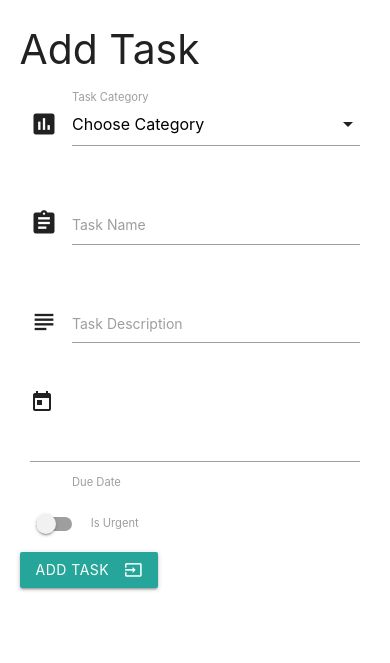
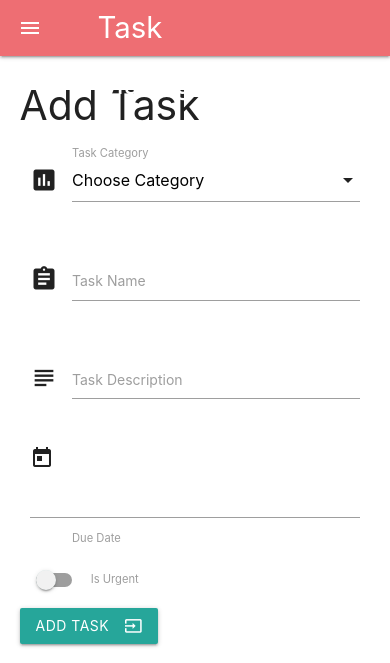
Before and after one commit to auxfuse/task-manager, a Flask app: page /add_task in a window 390 px wide. Shown: the top 663 px of the page. Run offline with Flask 2, Linux system fonts and the light colour scheme; data that the repository does not hold is empty; some libraries are stand-ins or nearby versions.

Commit message:
Added fully responsive navbar and associated jQuery

```diff
--- a/static/js/javascript.js
+++ b/static/js/javascript.js
@@ -1,4 +1,5 @@
 $(document).ready(function(){
+    $('.sidenav').sidenav();
     $('.collapsible').collapsible();
     $('.datepicker').datepicker({
         format: "dd mmm yyyy",
--- a/templates/base.html
+++ b/templates/base.html
@@ -8,6 +8,24 @@
         <title>Home</title>
     </head>
     <body>
+        <header>
+            <nav>
+                <div class="nav-wrapper">
+                    <a href="{{url_for('get_tasks')}}" class="brand-logo">Task Manager</a>
+                    <a href="#" data-target="mobile-demo" class="sidenav-trigger"><i class="material-icons">menu</i></a>
+                    <ul id="nav-mobile" class="right hide-on-med-and-down">
+                        <li><a href="{{url_for('get_tasks')}}">Home</a></li>
+                        <li><a href="{{url_for('add_task')}}">New Task</a></li>
+                        <li><a href="{{url_for('get_categories')}}">Manage Categories</a></li>
+                    </ul>
+                    <ul class="sidenav" id="mobile-demo">
+                        <li><a href="{{url_for('get_tasks')}}">Home</a></li>
+                        <li><a href="{{url_for('add_task')}}">New Task</a></li>
+                        <li><a href="{{url_for('get_categories')}}">Manage Categories</a></li>
+                    </ul>
+                </div>
+            </nav>
+        </header>
         <div class="container">
             {% block content %}
 
```
Also changed, not shown: templates/categories.html (indentation only).
